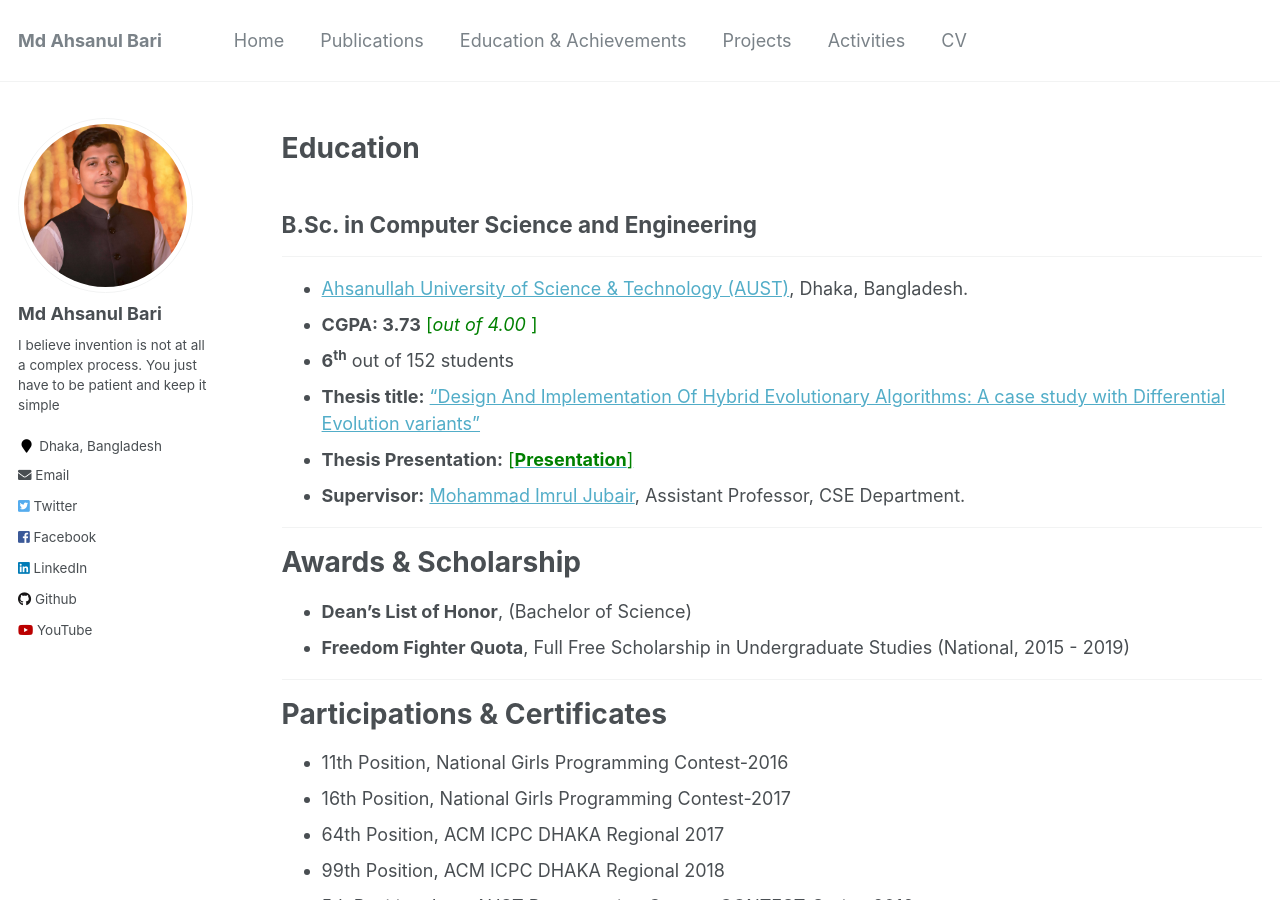
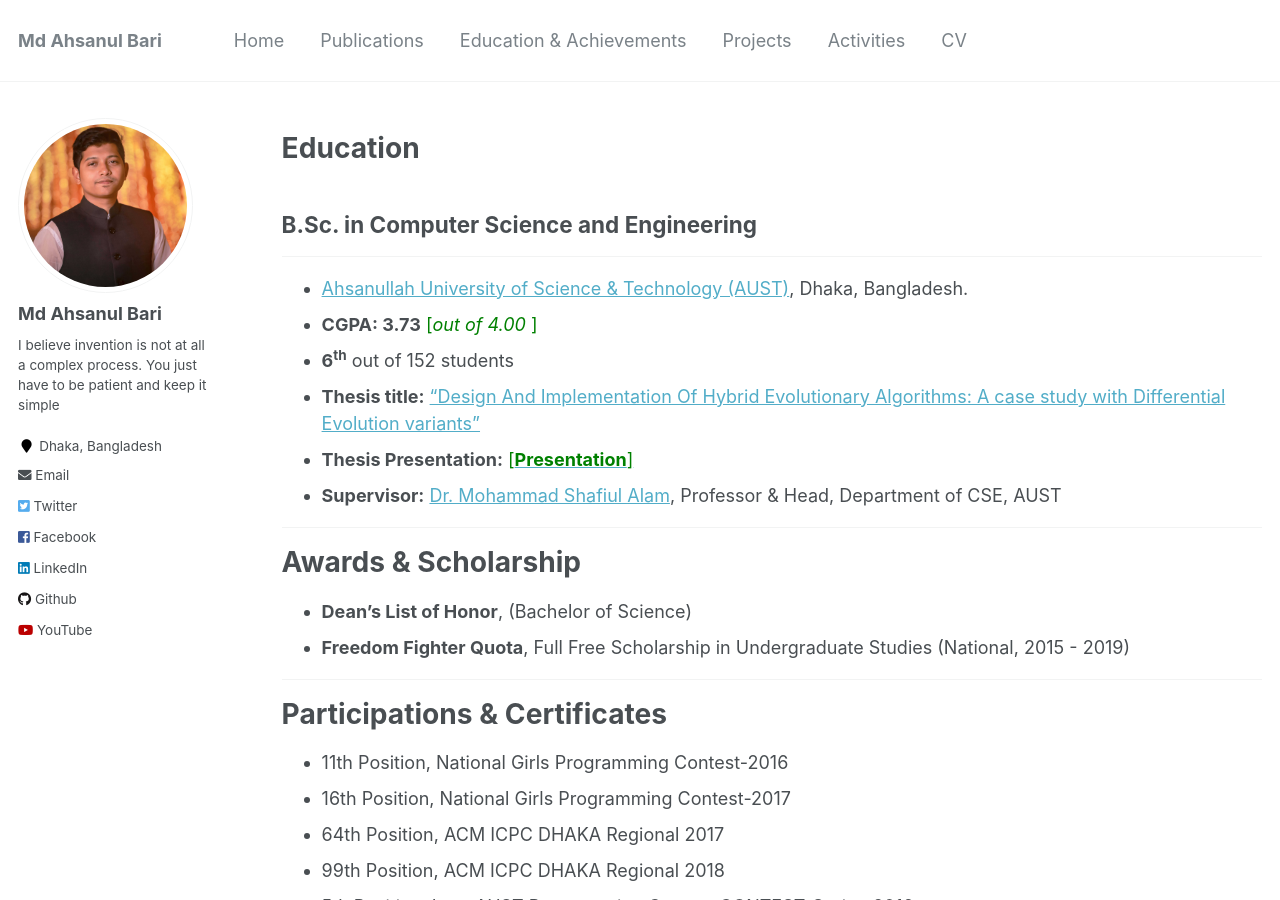
Before and after one commit to GProDevik/AhsanulBariRomih, a Jekyll site: the page built from _pages/education-achievements.md, in a window 1280 px wide and 900 px high. Built offline with Jekyll 4.4.1, drawn with Linux system fonts in a browser that asks for light colours.

Commit message:
supervisor

```diff
--- a/_pages/education-achievements.md
+++ b/_pages/education-achievements.md
@@ -17,8 +17,8 @@ redirect_from:
 - **CGPA: 3.73** <span style ="color:Green"> [*out of 4.00* ] </span>
 - **6<sup>th</sup>** out of 152 students
 - **Thesis title:** ["Design And Implementation Of Hybrid Evolutionary Algorithms: A case study with Differential Evolution variants"](https://drive.google.com/file/d/1cDjZVQmYVP50tPlnPpQwwD7WJdruuxS5/view?usp=sharing)
-- **Thesis Presentation:** [<span style ="color:Green"> [**Presentation**] </span>](https://oishee-hoque.github.io/files/DefensePresentation.pdf)
-- **Supervisor:** [Mohammad Imrul Jubair](https://scholar.google.com/citations?user=H4-yZ3wAAAAJ&hl=en), Assistant Professor, CSE Department.
+- **Thesis Presentation:** [<span style ="color:Green"> [**Presentation**] </span>](https://docs.google.com/presentation/d/1u3cTWuMEA4_UCC33FUl8OhjkzsWUjwXG/edit?usp=sharing&ouid=107859767730216986960&rtpof=true&sd=true)
+- **Supervisor:** [Dr. Mohammad Shafiul Alam](https://scholar.google.com/citations?hl=en&user=5ZXfn_cAAAAJ), Professor & Head, Department of CSE, AUST
 
 ---
 
```
